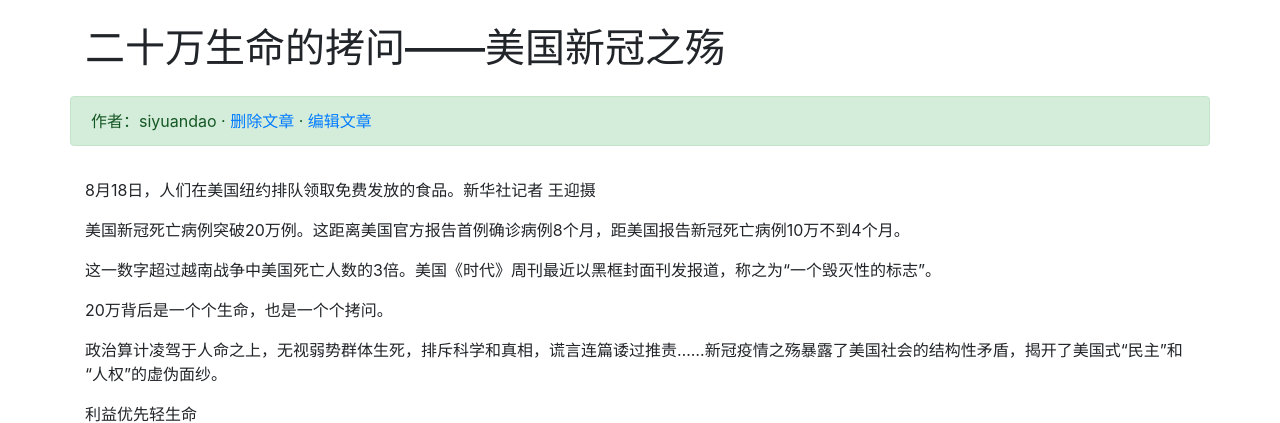
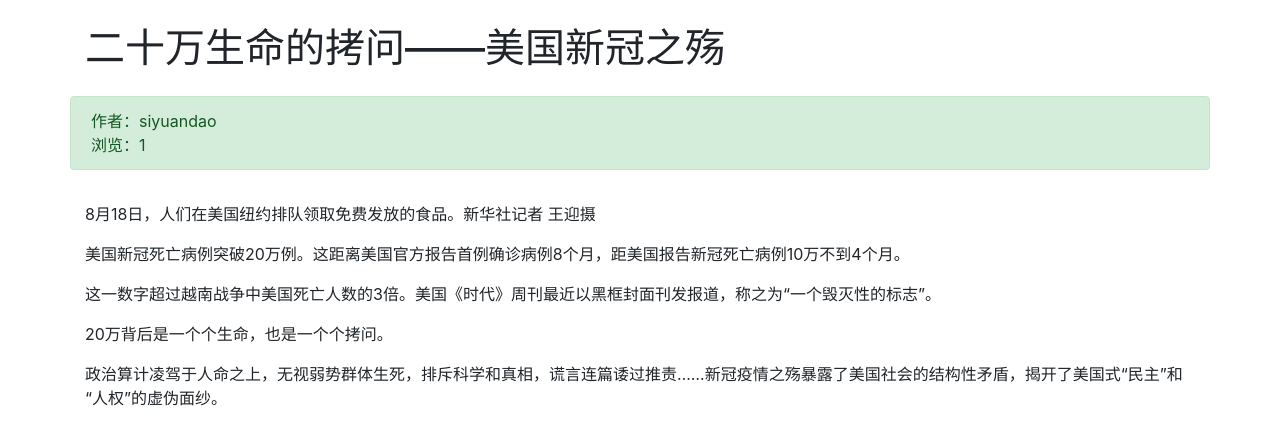
Before and after one commit to wangzhihaiSF/my_blog, a Django app: page /article/article-detail/11/ in a window 1280 px wide. Shown: the part 56-479 px from the top of the page. Run offline with Django 3.2, Linux system fonts and the light colour scheme; data comes from the database, SQL or seed files in the repository; both versions use the stored data as it was after the commit; some libraries are stand-ins or nearby versions.

Commit message:
添加浏览量统计

```diff
--- a/article/models.py
+++ b/article/models.py
@@ -9,6 +9,8 @@ from django.utils import timezone
 
 
 class ArticlePost(models.Model):
+    # 浏览量
+    total_views = models.PositiveIntegerField(default=0)
     # 文章作者。参数 on_delete 用于指定数据删除的方式
     author = models.ForeignKey(User, on_delete=models.CASCADE)
 
--- a/article/views.py
+++ b/article/views.py
@@ -1,4 +1,5 @@
 import markdown
+from django.contrib.auth.decorators import login_required
 from django.contrib.auth.models import User
 from django.core.paginator import Paginator
 from django.http import HttpResponse
@@ -26,6 +27,10 @@ def article_list(request):
 
 def article_detail(request, article_id):
     article = ArticlePost.objects.get(id=article_id)
+    # 浏览量 +1
+    if request.user != article.author:
+        article.total_views += 1
+        article.save(update_fields=['total_views'])
     article.body = markdown.markdown(article.body, extensions=[
         "markdown.extensions.extra",
         "markdown.extensions.codehilite",
@@ -34,6 +39,7 @@ def article_detail(request, article_id):
     return render(request, "article/detail.html", context)
 
 
+@login_required(login_url='/userprofile/login/')
 def article_create(request):
     # user = User.objects.get(id=article_id)
     # 判断用户是否提交数据
@@ -56,23 +62,33 @@ def article_create(request):
         return render(request, 'article/create.html', context)
 
 
+@login_required(login_url="/userprofile/login/")
 def article_delete(request, article_id):
     article = ArticlePost.objects.get(id=article_id)
+    if request.user != article.author:
+        return HttpResponse("抱歉，你无权修改这篇文章。")
     article.delete()
     return redirect("article:article_list")
 
 
+@login_required(login_url='/userprofile/login/')
 def article_safe_delete(request, article_id):
     if request.method == 'POST':
         article = ArticlePost.objects.get(id=article_id)
+        if request.user != article.author:
+            return HttpResponse("抱歉，你无删除这篇文章。")
         article.delete()
         return redirect("article:article_list")
     else:
         return HttpResponse("仅允许post请求")
 
 
+@login_required(login_url='/userprofile/login/')
 def article_update(request, article_id):
     article = ArticlePost.objects.get(id=article_id)
+    # 过滤非作者的用户
+    if request.user != article.author:
+        return HttpResponse("抱歉，你无权修改这篇文章。")
     if request.method == "POST":
         article_post_form = ArticlePostForm(data=request.POST)
         if article_post_form.is_valid():
--- a/templates/article/detail.html
+++ b/templates/article/detail.html
@@ -15,10 +15,16 @@
     <div class="row">
         <!-- 标题及作者 -->
         <h1 class="col-12 mt-4 mb-4">{{ article.title }}</h1>
-        <div class="col-12 alert alert-success">作者：{{ article.author }}
+        <div class="col-12 alert alert-success">
+            作者：{{ article.author }}
+            {% if user == article.author %}
             <!--· <a href="#" onclick="confirm_delete()">删除文章</a> -->
-            · <a href="#" onclick="confirm_delete()">删除文章</a>
+            · <a href="#" onclick="confirm_safe_delete()">删除文章</a>
             · <a href="{% url "article:article_update" article.id %}">编辑文章</a>
+            {% endif %}
+        <div>
+            浏览：{{ article.total_views }}
+        </div>
             <!-- 隐藏的表单 -->
             <form
                 style="display:none;"
--- a/templates/article/list.html
+++ b/templates/article/list.html
@@ -27,6 +27,12 @@
                 <!-- 注脚 -->
                 <div class="card-footer">
                     <a href="{% url 'article:article_detail' article.id %}" class="btn btn-primary">阅读本文</a>
+                    <!-- 显示浏览量 -->
+                    <span>
+                        <small class="col align-self-end" style="color: gray;">
+                            浏览次数: {{ article.total_views }}
+                        </small>
+                    </span>
                 </div>
             </div>
         </div>
```
Also changed, not shown: article/migrations/0002_articlepost_total_views.py (added), db.sqlite3.
